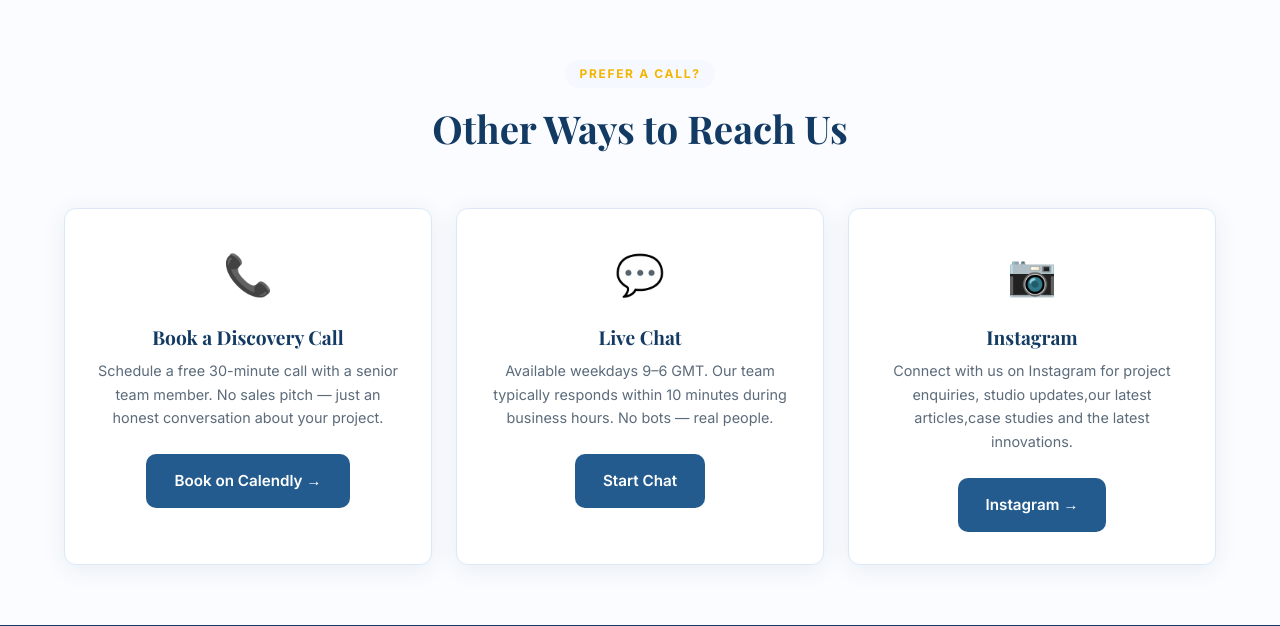
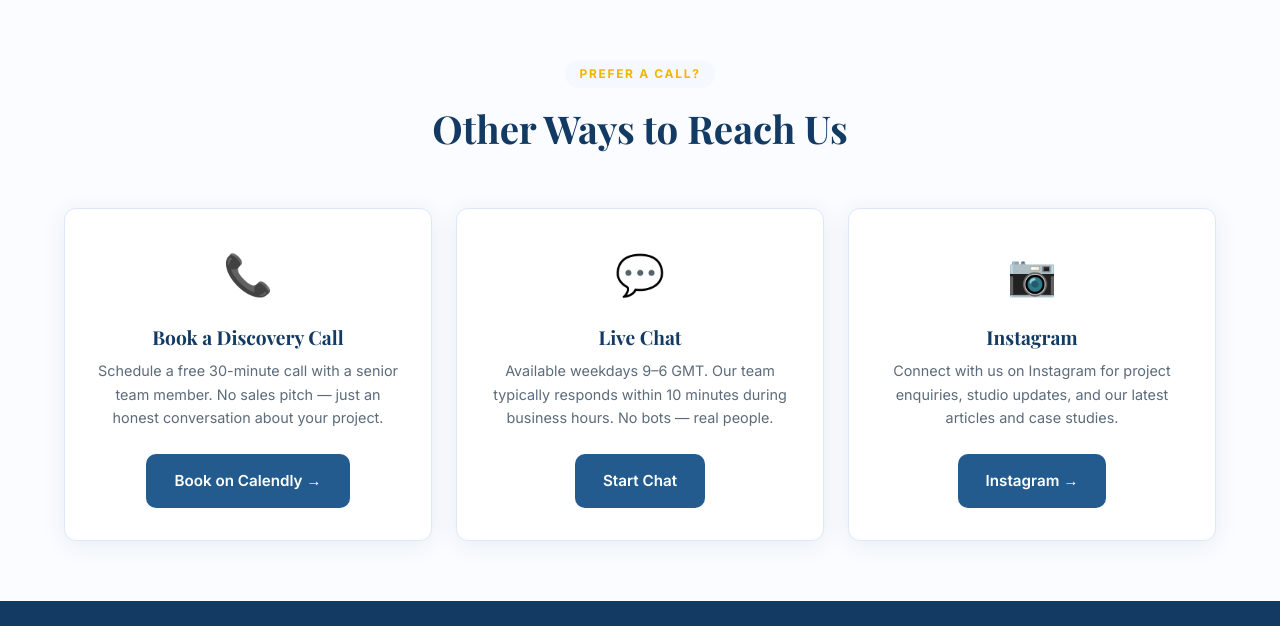
Before and after one commit to ShrutiP-Astraal/Magusntez-002, a PHP site: page /ubdsBuild/contact.php in a window 1280 px wide. Shown: the part 1653-2279 px from the top of the page. Run offline with PHP 8.4, Linux system fonts and the light colour scheme.

Commit message:
update contact.php

```diff
--- a/ubdsBuild/contact.php
+++ b/ubdsBuild/contact.php
@@ -202,7 +202,7 @@ if ($_SERVER['REQUEST_METHOD'] === 'POST') {
       <div class="card" style="text-align:center">
         <div style="font-size:2.5rem;margin-bottom:1rem">📷</div>
         <h3>Instagram</h3>
-        <p>Connect with us on Instagram for project enquiries, studio updates,our latest articles,case studies and the latest innovations.</p>
+        <p>Connect with us on Instagram for project enquiries, studio updates, and our latest articles and case studies.</p>
         <a href="#" class="btn-primary" style="display:inline-flex;margin-top:1.5rem">Instagram →</a>
       </div>
     </div>
```
